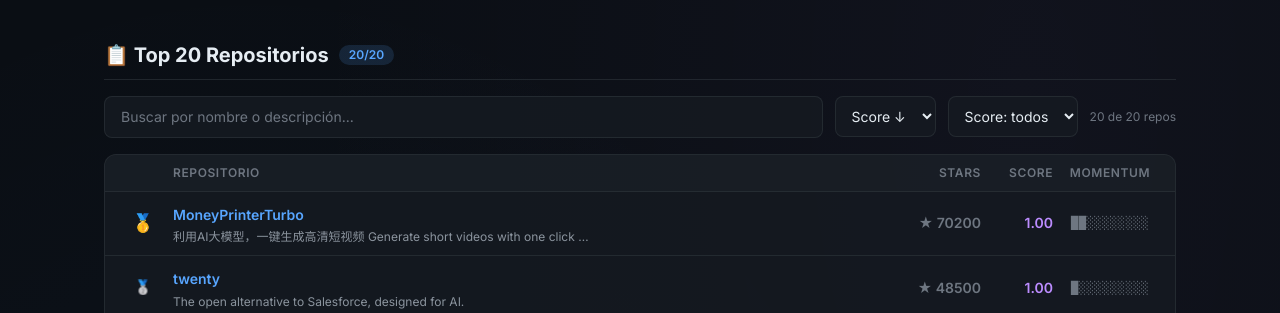
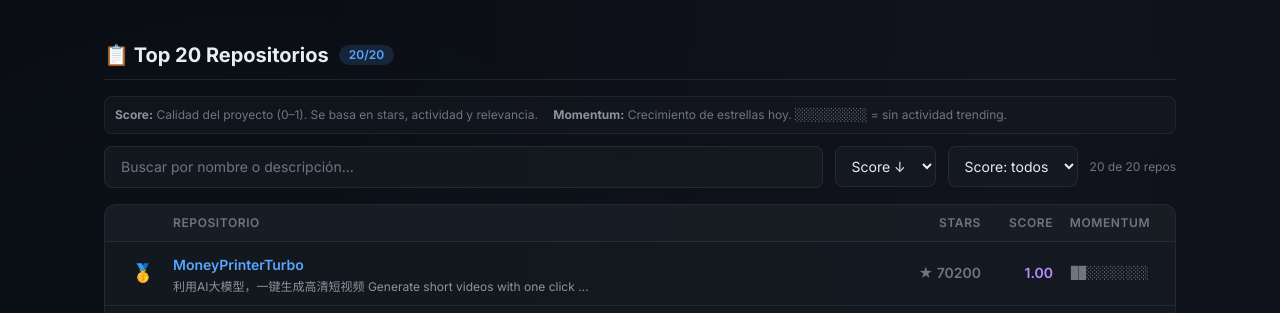
Before and after one commit to alexeisveliz95/stellar-dashboard, an Astro site: page / in a window 1280 px wide. Shown: the part 434-747 px from the top of the page. Built offline with nearby package versions, Linux system fonts and the light colour scheme; Astro itself is replaced by a stand-in of ours; some packages are replaced by stand-ins of ours.

Commit message:
docs: add score/momentum explanation note in RepoTable

```diff
--- a/src/components/RepoTable.astro
+++ b/src/components/RepoTable.astro
@@ -33,6 +33,11 @@
       </span>
     </h2>
   )}
+
+  <div class="text-xs text-stellar-dim mb-3 p-2.5 rounded-lg bg-surface/50 border border-surface-border/50">
+    <strong class="text-stellar-muted">Score:</strong> Calidad del proyecto (0–1). Se basa en stars, actividad y relevancia.
+    <strong class="text-stellar-muted ml-3">Momentum:</strong> Crecimiento de estrellas hoy. <code>░░░░░░░░░░</code> = sin actividad trending.
+  </div>
 
   <div class="flex flex-wrap gap-3 mb-4 items-center">
     {searchable && (
```
